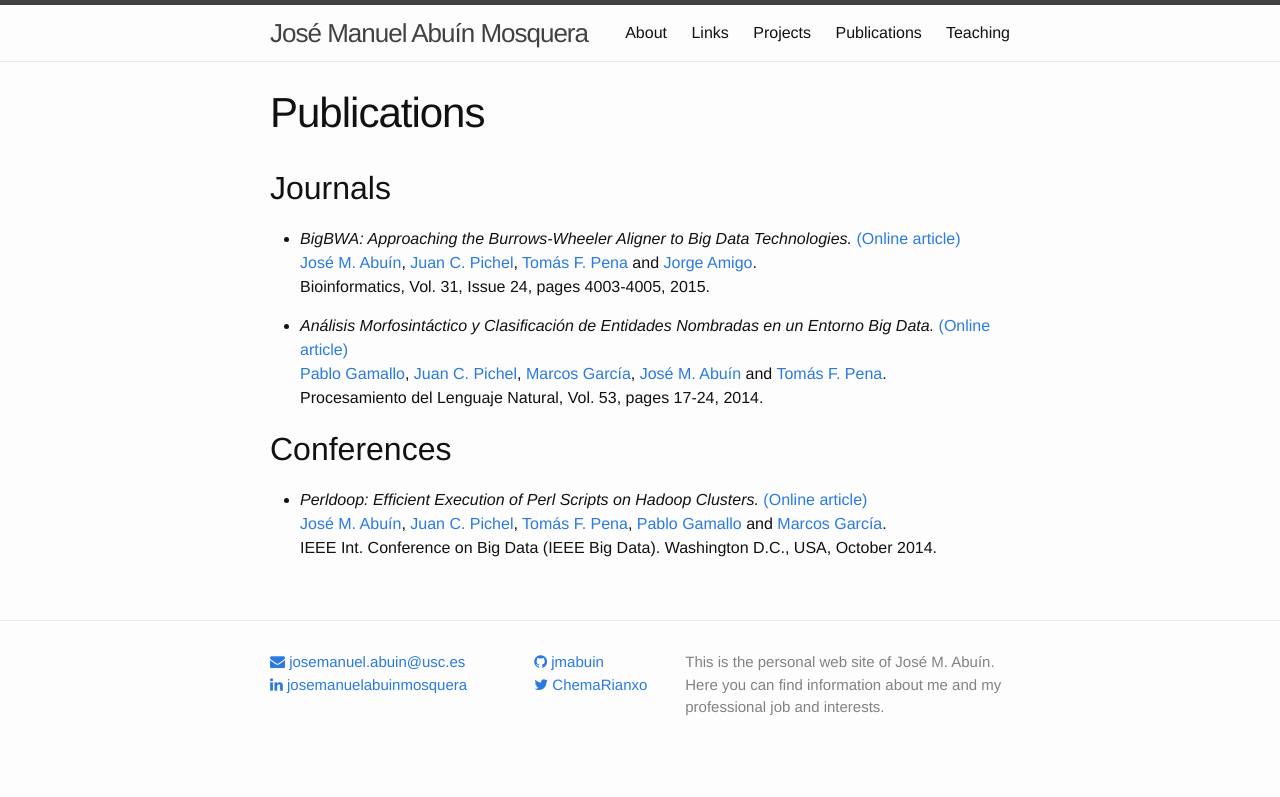
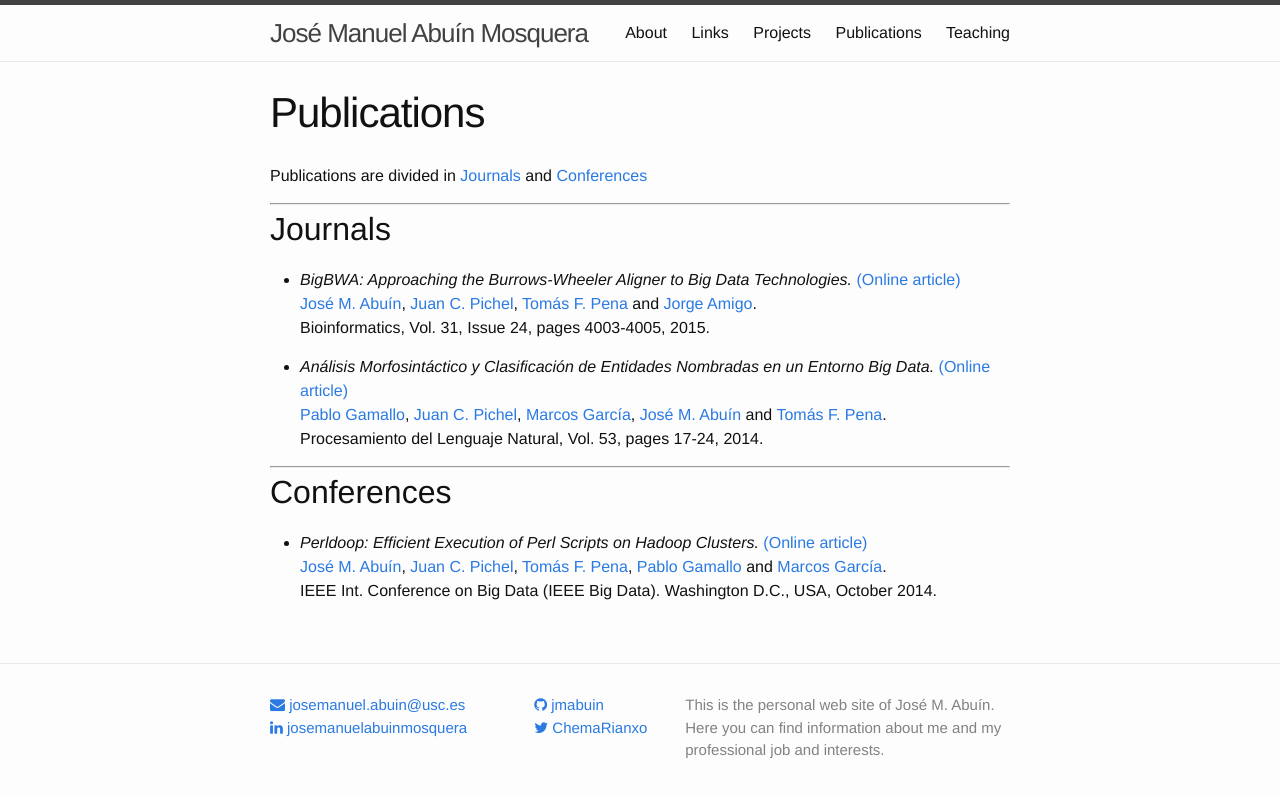
Before and after one commit to jmabuin/jmabuin.github.io, a Jekyll site: the page built from publications.md, in a window 1280 px wide. Shown: the top 797 px of the page. Built offline with Jekyll 4.4.1, drawn with Linux system fonts in a browser that asks for light colours; nearby versions of some CDN libraries.

Commit message:
Publications style modified

```diff
--- a/publications.md
+++ b/publications.md
@@ -4,7 +4,11 @@ title: Publications
 permalink: /publications/
 ---
 
-## Journals ##
+Publications are divided in [Journals](#journals) and [Conferences](#conferences)
+
+---
+
+## <a name="journals"></a>Journals ##
 
 * _BigBWA: Approaching the Burrows-Wheeler Aligner to Big Data Technologies._ [(Online article)](http://dx.doi.org/10.1093/bioinformatics/btv506){:target="_blank"}
 [José M. Abuín](http://jmabuin.github.io/), [Juan C. Pichel](http://www.ac.usc.es/pag_personal/jcpichel/){:target="_blank"}, [Tomás F. Pena](https://citius.usc.es/equipo/persoal-adscrito/tomas-fernandez-pena){:target="_blank"} and [Jorge Amigo](https://es.linkedin.com/in/amigolechuga){:target="_blank"}.
@@ -14,7 +18,9 @@ Bioinformatics, Vol. 31, Issue 24, pages 4003-4005, 2015.
 [Pablo Gamallo](https://citius.usc.es/equipo/persoal-adscrito/pablo-gamallo-otero){:target="_blank"}, [Juan C. Pichel](http://www.ac.usc.es/pag_personal/jcpichel/){:target="_blank"}, [Marcos García](http://www.grupolys.org/~marcos/){:target="_blank"}, [José M. Abuín](http://jmabuin.github.io/) and [Tomás F. Pena](https://citius.usc.es/equipo/persoal-adscrito/tomas-fernandez-pena){:target="_blank"}.
 Procesamiento del Lenguaje Natural, Vol. 53, pages 17-24, 2014.
 
-## Conferences ##
+---
+
+## <a name="conferences"></a>Conferences ##
 
 * _Perldoop: Efficient Execution of Perl Scripts on Hadoop Clusters._ [(Online article)](http://dx.doi.org/10.1109/BigData.2014.7004303){:target="_blank"}
 [José M. Abuín](http://jmabuin.github.io/), [Juan C. Pichel](http://www.ac.usc.es/pag_personal/jcpichel/){:target="_blank"}, [Tomás F. Pena](https://citius.usc.es/equipo/persoal-adscrito/tomas-fernandez-pena){:target="_blank"}, [Pablo Gamallo](https://citius.usc.es/equipo/persoal-adscrito/pablo-gamallo-otero){:target="_blank"} and [Marcos García](http://www.grupolys.org/~marcos/){:target="_blank"}.
```
